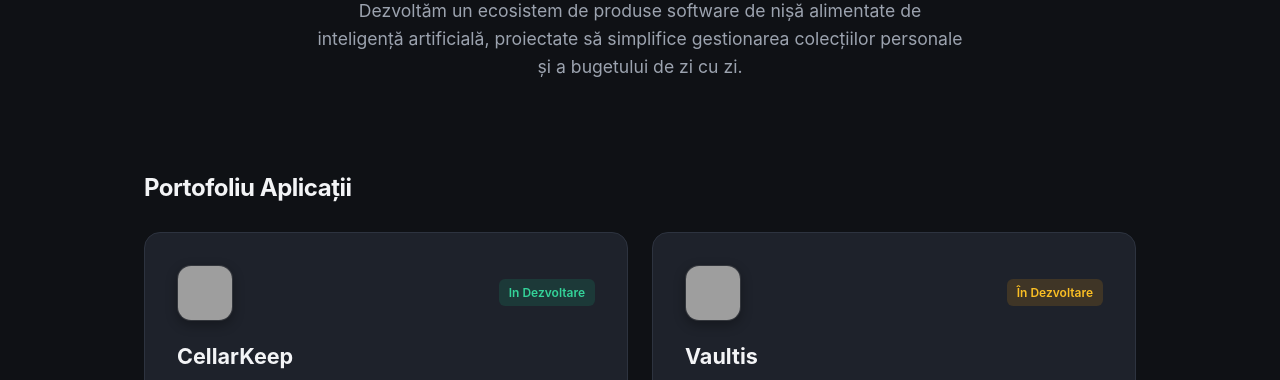
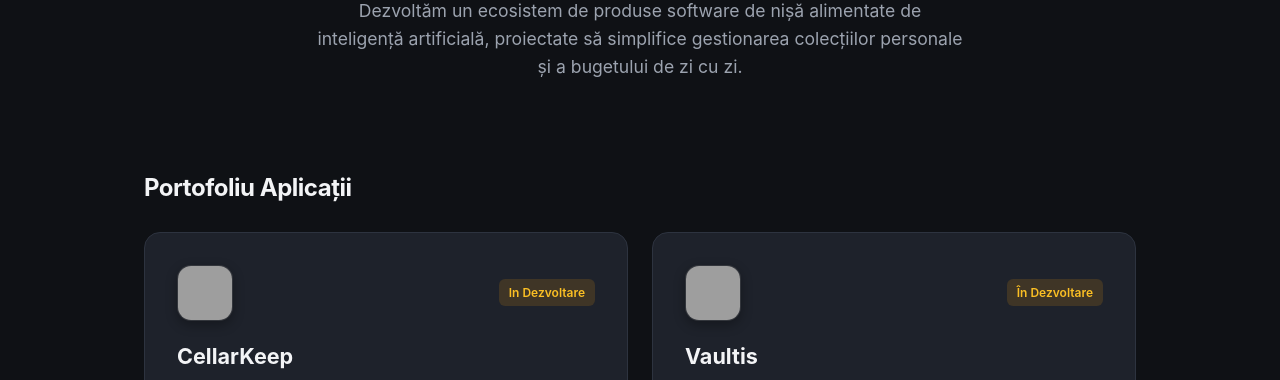
Before and after one commit to NodusShift/nodusshift.github.io, a plain HTML site: page index.html in a window 1280 px wide. Shown: the part 359-739 px from the top of the page. Drawn offline with Linux system fonts and the light colour scheme; grey boxes are pictures that could not be loaded.

Commit message:
Update status tag class in index.html

```diff
--- a/index.html
+++ b/index.html
@@ -607,7 +607,7 @@
                             <div class="app-icon">
                                 <img src="cellarkeep-icon.png" alt="CellarKeep">
                             </div>
-                            <span class="status-tag">In Dezvoltare</span>
+                            <span class="status-tag upcoming">In Dezvoltare</span>
                         </div>
                         <h3>CellarKeep</h3>
                         <p>
```
